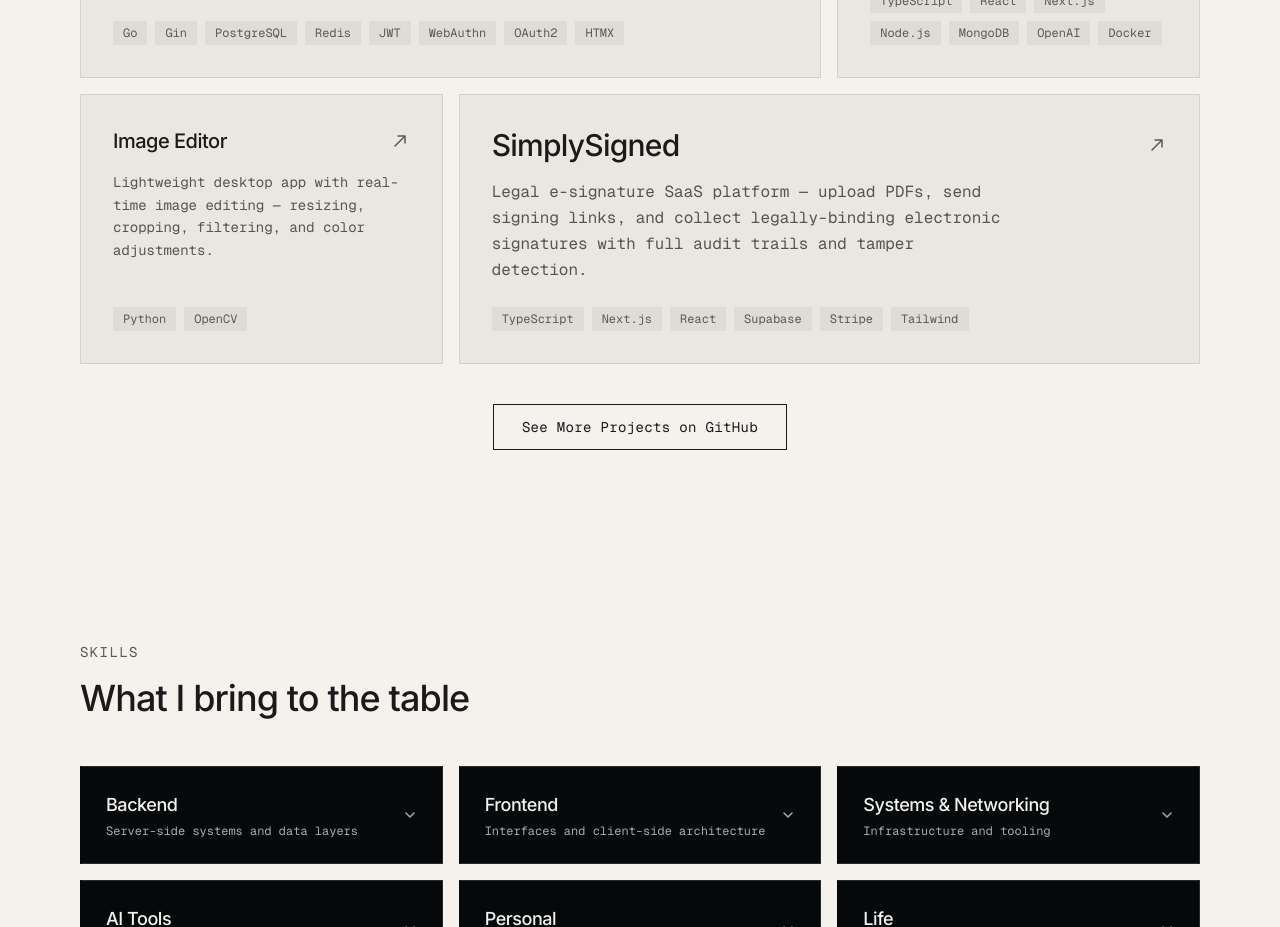
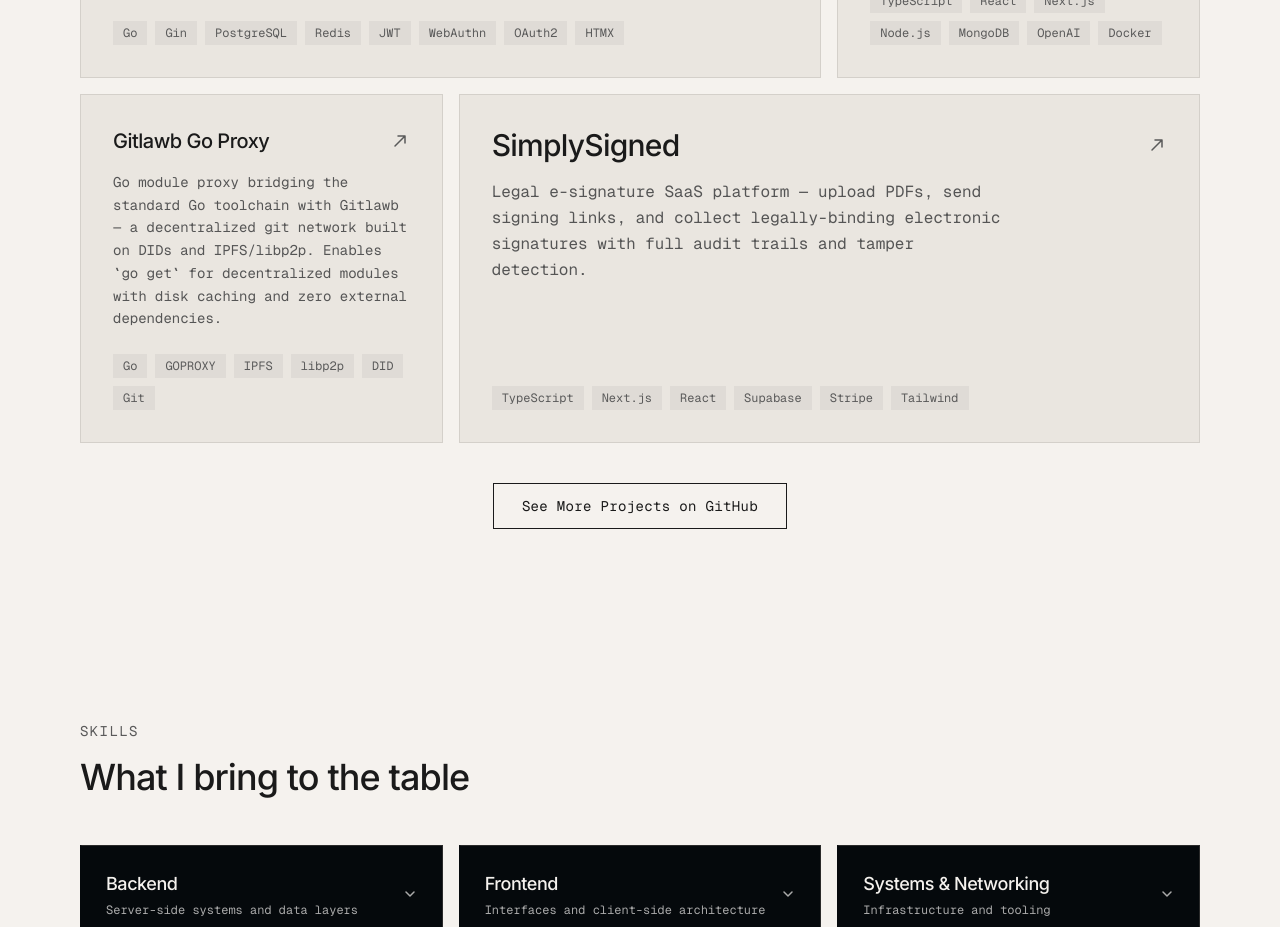
Before and after one commit to MrF1ow/Portfolio, a React (Vite) app: page / in a window 1280 px wide. Shown: the part 1720-2647 px from the top of the page. Built offline with nearby package versions, Linux system fonts and the light colour scheme.

Commit message:
chore(projects): replace Image Editor with gitlawb-goproxy
Update README to reflect current stack and structure; replace
stale Image Editor project entry with Gitlawb Go Proxy.

```diff
--- a/src/data/projects.ts
+++ b/src/data/projects.ts
@@ -20,11 +20,11 @@
   },
   {
     id: 3,
-    title: "Image Editor",
+    title: "Gitlawb Go Proxy",
     description:
-      "Lightweight desktop app with real-time image editing — resizing, cropping, filtering, and color adjustments.",
-    tags: ["Python", "OpenCV"],
-    repo: "https://github.com/MrF1ow/Image_Viewer_Editor",
+      "Go module proxy bridging the standard Go toolchain with Gitlawb — a decentralized git network built on DIDs and IPFS/libp2p. Enables `go get` for decentralized modules with disk caching and zero external dependencies.",
+    tags: ["Go", "GOPROXY", "IPFS", "libp2p", "DID", "Git"],
+    repo: "https://github.com/MrF1ow/gitlawb-goproxy",
   },
   {
     id: 4,
```
Also changed, not shown: 1 other file (tests, documents, lock files or other folders).
